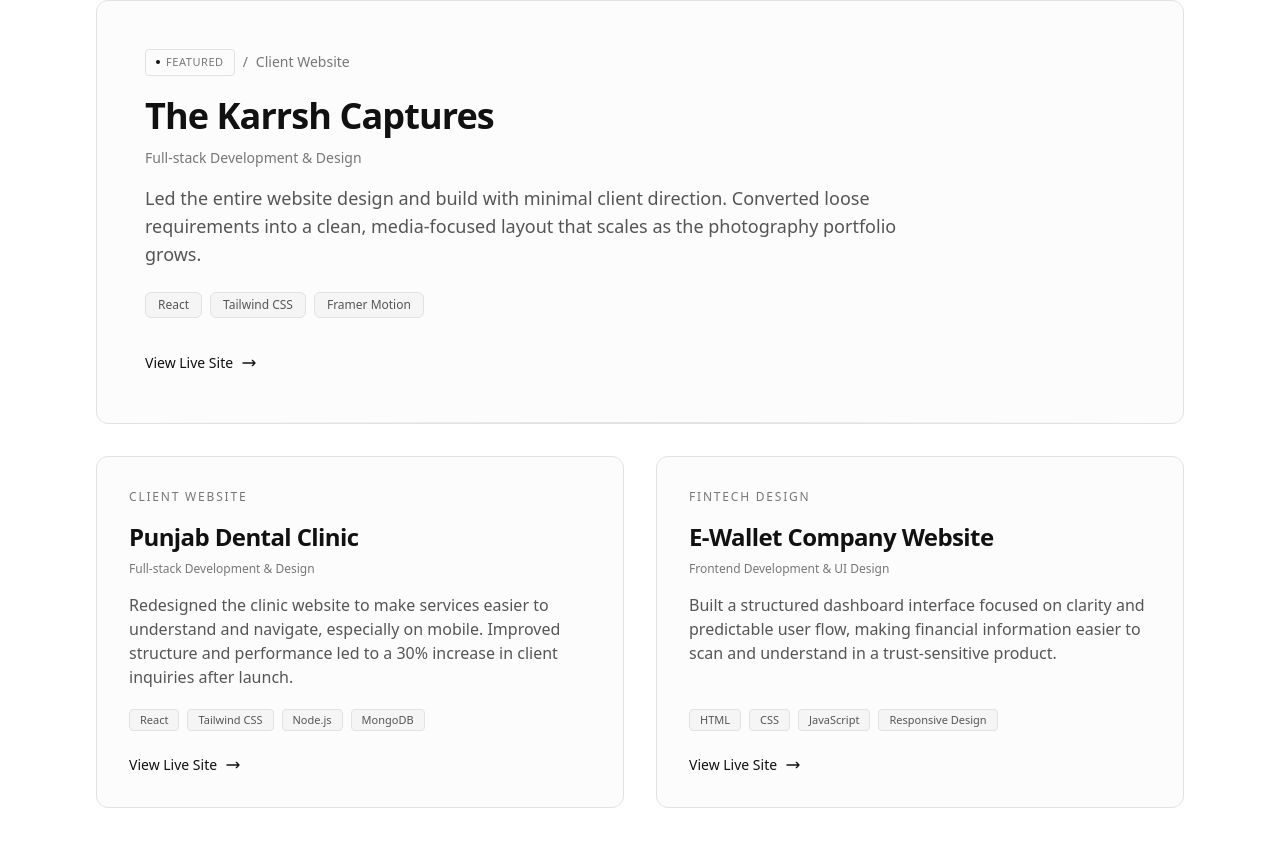
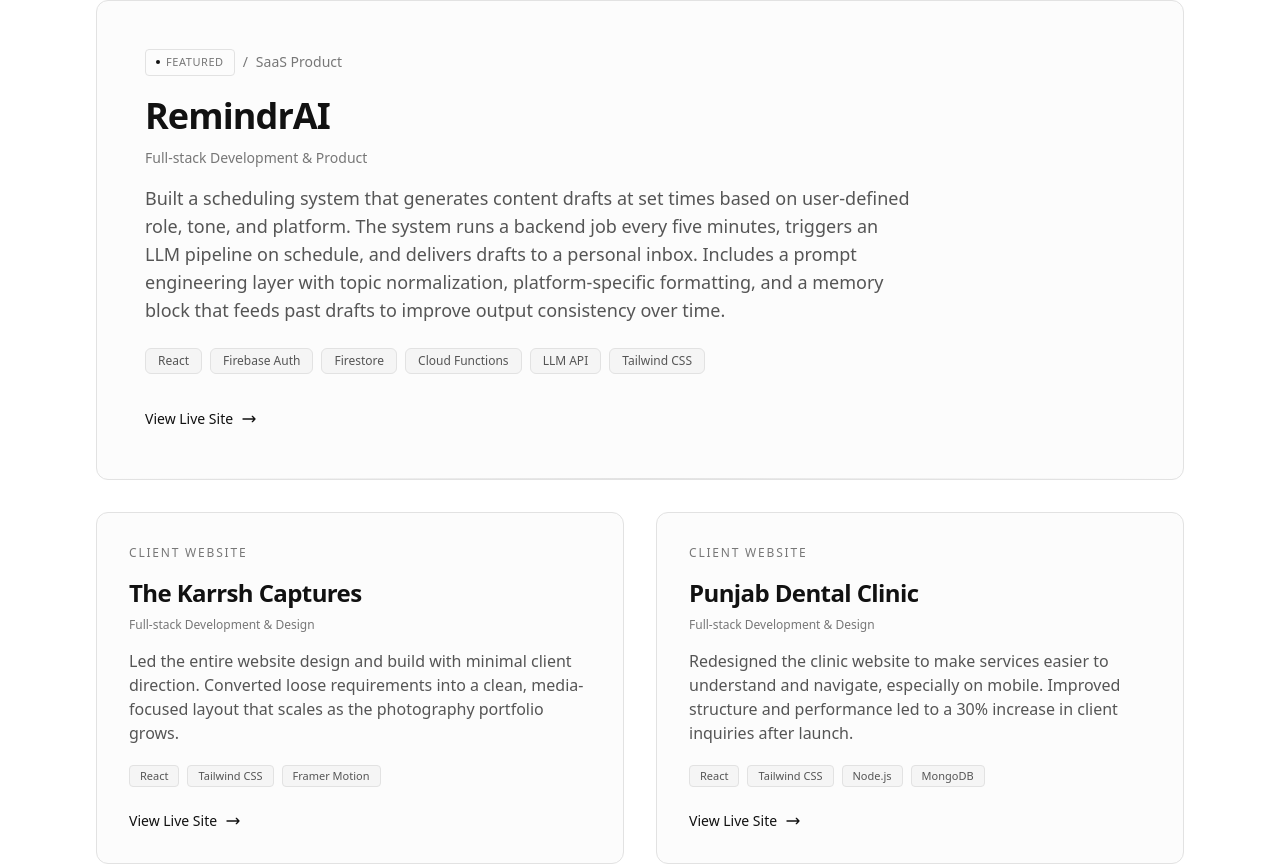
Before and after one commit to Kuldeep-Sharmaa/Myportfolio, a React (Vite) app: page / in a window 1280 px wide. Shown: the part 1708-2572 px from the top of the page. Built offline with nearby package versions, Linux system fonts and the light colour scheme.

Commit message:
Add RemindrAI project details and remove E-Wallet Company entry

```diff
--- a/src/data/projects.js
+++ b/src/data/projects.js
@@ -1,11 +1,25 @@
-// src/data/projects.js
-
 export const projects = [
+  {
+    title: "RemindrAI",
+    type: "SaaS Product",
+    role: "Full-stack Development & Product",
+    featured: true,
+    description:
+      "Built a scheduling system that generates content drafts at set times based on user-defined role, tone, and platform. The system runs a backend job every five minutes, triggers an LLM pipeline on schedule, and delivers drafts to a personal inbox. Includes a prompt engineering layer with topic normalization, platform-specific formatting, and a memory block that feeds past drafts to improve output consistency over time.",
+    tech: [
+      "React",
+      "Firebase Auth",
+      "Firestore",
+      "Cloud Functions",
+      "LLM API",
+      "Tailwind CSS",
+    ],
+    link: "https://remindrai.vercel.app",
+  },
   {
     title: "The Karrsh Captures",
     type: "Client Website",
     role: "Full-stack Development & Design",
-    featured: true,
     description:
       "Led the entire website design and build with minimal client direction. Converted loose requirements into a clean, media-focused layout that scales as the photography portfolio grows.",
     tech: ["React", "Tailwind CSS", "Framer Motion"],
@@ -20,14 +34,4 @@
     tech: ["React", "Tailwind CSS", "Node.js", "MongoDB"],
     link: "https://punjabdentalclinc.com/",
   },
-
-  {
-    title: "E-Wallet Company Website",
-    type: "FinTech Design",
-    role: "Frontend Development & UI Design",
-    description:
-      "Built a structured dashboard interface focused on clarity and predictable user flow, making financial information easier to scan and understand in a trust-sensitive product.",
-    tech: ["HTML", "CSS", "JavaScript", "Responsive Design"],
-    link: "https://kuldeep-sharmaa.github.io/E-wallet-Website",
-  },
 ];
```
